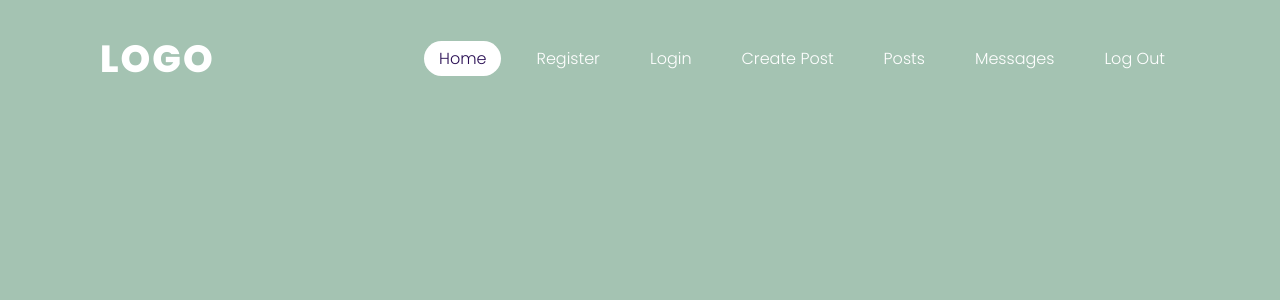
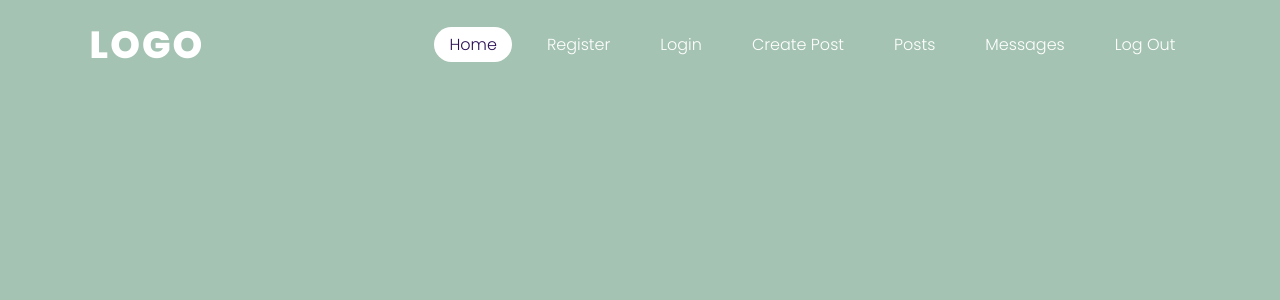
Before and after one commit to zzhanaidarova/python-final-project, a Python web app: template website/templates/mainpage.html in a window 1280 px wide. Shown: the top 300 px of the page. Run offline with Jinja, Linux system fonts and the light colour scheme; the template is opened without the code that fills it, so the values that code supplies are empty.

```diff
--- a/website/static/style.css
+++ b/website/static/style.css
@@ -13,14 +13,17 @@ body
 }
 header
 {
-    position: absolute;
+    position: fixed;
     top: 0;
     left: 0;
+    right: 0;
     width: 100%;
-    padding: 30px 100px;
+    padding: 1rem 7%;
     display: flex;
     justify-content: space-between;
     align-items: center;
+    z-index: 1000;
+    box-shadow: var(--box-shadow);
 }
 header .logo
 {
--- a/website/views.py
+++ b/website/views.py
@@ -4,6 +4,7 @@ from werkzeug.security import generate_password_hash, check_password_hash
 from flask_login import login_user,login_required,logout_user, current_user, logout_user
 from . import db, socketio
 from datetime import datetime
+from flask_socketio import SocketIO, join_room
 
 views = Blueprint('views', __name__)
 
```
Also changed, not shown: website/database.db.
